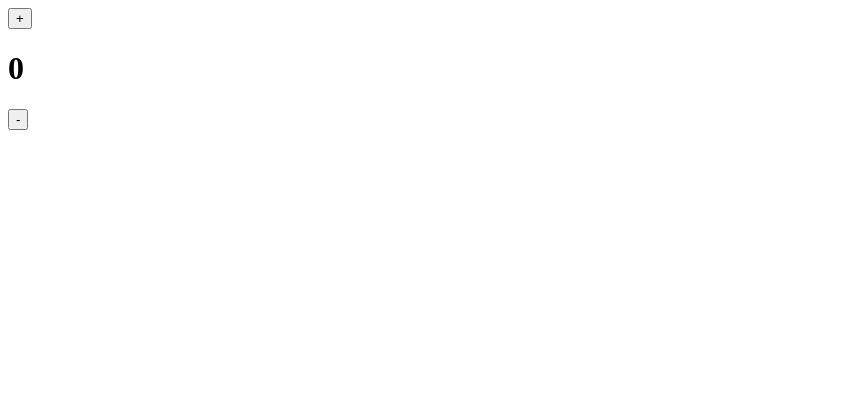
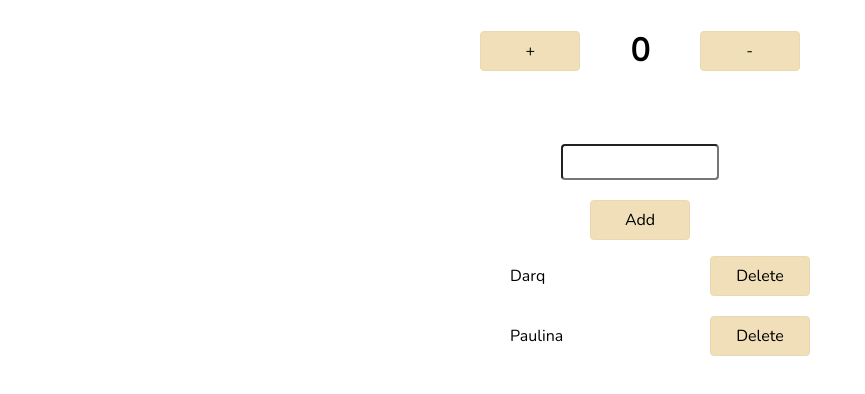
Before and after one commit to hitechcrafters/react-redux, a React app: page / in a window 1280 px wide. Shown: the whole page, without its empty margins (0-865 px from the left). Built offline with nearby package versions, Linux system fonts and the light colour scheme.

Commit message:
add second example of redux

```diff
--- /dev/null
+++ b/app/actions/userActions.js
@@ -0,0 +1,18 @@
+export const FETCH_USERS = 'FETCH_USERS';
+export const ADD_USER = 'ADD_USER';
+export const DELETE_USER = 'DELETE_USER';
+
+export const fetchUsers = {
+  type: FETCH_USERS,
+};
+
+export const addUser = (userName, userId) => ({
+  type: ADD_USER,
+  name: userName,
+  id: userId,
+});
+
+export const deleteUser = userId => ({
+  type: DELETE_USER,
+  id: userId,
+});
--- a/app/components/button.js
+++ b/app/components/button.js
@@ -2,7 +2,7 @@ import React from 'react';
 
 const Button = ({ onClick, text }) => (
   <div>
-    <button onClick={onClick}>
+    <button className="btn" onClick={onClick}>
       {text}
     </button>
   </div>
--- a/app/components/app.js
+++ b/app/components/counter.js
@@ -3,12 +3,12 @@ import React, { Component } from 'react';
 import Button from './button';
 import Display from './display';
 
-const App = ({ counter, onIncrement, onDecrement }) => (
-  <div>
+const Counter = ({ counter, onIncrement, onDecrement }) => (
+  <div className="center">
     <Button text="+" onClick={onIncrement} />
     <Display value={counter} />
     <Button text="-" onClick={onDecrement} />
   </div>
 );
 
-export default App;
+export default Counter;
--- a/app/components/display.js
+++ b/app/components/display.js
@@ -1,5 +1,9 @@
 import React from 'react';
 
-const Display = ({ value }) => <h1>{value}</h1>;
+const Display = ({ value }) => (
+  <h1 className="margin-lft margin-rgt">
+    {value}
+  </h1>
+);
 
 export default Display;
--- /dev/null
+++ b/app/components/userlist.js
@@ -0,0 +1,52 @@
+import React, { Component } from 'react';
+import Button from './button';
+
+class UserList extends Component {
+  render() {
+    const { users, addUser, deleteUser } = this.props;
+    let nextId = 0;
+
+    return (
+      <div className="column margin-top50">
+        <input
+          className="input margin-bottom20"
+          ref={node => {
+            this.input = node;
+          }}
+          type="text"
+        />
+        <Button
+          text="Add"
+          onClick={() => {
+            addUser(this.input.value, nextId);
+            this.input.value = '';
+          }}
+        />
+        <div>
+          <ul className="width300">
+            {
+              users.map(user => {
+                if (user.id >= nextId) nextId = user.id + 1;
+
+                return (
+                  <li
+                    key={user.id}
+                    className="margin-bottom20 flex"
+                  >
+                    {user.name}
+                    <Button
+                      text="Delete"
+                      onClick={() => deleteUser(user.id)}
+                    />
+                  </li>
+                );
+              })
+            }
+          </ul>
+        </div>
+      </div>
+    );
+  }
+};
+
+export default UserList;
--- /dev/null
+++ b/app/containers/CounterContainer.js
@@ -0,0 +1,24 @@
+import React, { Component } from 'react';
+import { connect } from 'react-redux';
+
+import { increaseCounter, decreaseCounter } from '../actions/counterActions';
+import Counter from '../components/counter';
+
+
+const mapStateToProps = (state) => ({
+  counter: state.counter.counter,
+});
+
+const mapDispatchToProps = (dispatch) => {
+  return {
+    onIncrement: () => dispatch(increaseCounter),
+    onDecrement: () => dispatch(decreaseCounter),
+  };
+};
+
+const CounterContainer = connect(
+  mapStateToProps,
+  mapDispatchToProps
+)(Counter);
+
+export default CounterContainer;
--- /dev/null
+++ b/app/containers/UserListContainer.js
@@ -0,0 +1,25 @@
+import React, { Component } from 'react';
+import { connect } from 'react-redux';
+
+import { addUser, deleteUser } from '../actions/userActions';
+import UserList from '../components/userlist';
+
+
+const mapStateToProps = (state) => ({
+    users: state.user.users,
+  }
+);
+
+const mapDispatchToProps = (dispatch) => {
+  return {
+    addUser: (userName, userId) => dispatch(addUser(userName, userId)),
+    deleteUser: (userId) => dispatch(deleteUser(userId)),
+  };
+};
+
+const UserListContainer = connect(
+  mapStateToProps,
+  mapDispatchToProps
+)(UserList);
+
+export default UserListContainer;
--- a/app/containers/appContainer.js
+++ b/app/containers/appContainer.js
@@ -1,24 +1,13 @@
 import React, { Component } from 'react';
-import { connect } from 'react-redux';
 
-import { increaseCounter, decreaseCounter } from '../actions/action';
-import App from '../components/app';
+import CounterContainer from './CounterContainer';
+import UserListContainer from './UserListContainer';
 
-
-const mapStateToProps = (state) => ({
-  counter: state.counter.counter,
-});
-
-const mapDispatchToProps = (dispatch) => {
-  return {
-    onIncrement: () => dispatch(increaseCounter),
-    onDecrement: () => dispatch(decreaseCounter),
-  };
-};
-
-const AppContainer = connect(
-  mapStateToProps,
-  mapDispatchToProps
-)(App);
+const AppContainer = () => (
+  <div>
+    <CounterContainer />
+    <UserListContainer />
+  </div>
+);
 
 export default AppContainer;
--- a/app/reducers/counter.js
+++ b/app/reducers/counter.js
@@ -1,6 +1,4 @@
-import { combineReducers } from 'redux'
-
-import { INCREASE_COUNTER, DECREASE_COUNTER } from "../actions/action";
+import { INCREASE_COUNTER, DECREASE_COUNTER } from "../actions/counterActions";
 
 const initialState = {
   counter: 0,
@@ -23,8 +21,4 @@ const counter = (state = initialState, action) => {
   }
 }
 
-const counterApp = combineReducers({
-  counter,
-});
-
-export default counterApp;
+export default counter;
--- /dev/null
+++ b/app/reducers/reducer.js
@@ -0,0 +1,10 @@
+import { combineReducers } from 'redux'
+import counter from './counter';
+import user from './user';
+
+const reducer = combineReducers({
+  counter,
+  user,
+});
+
+export default reducer;
--- /dev/null
+++ b/app/reducers/user.js
@@ -0,0 +1,43 @@
+import { FETCH_USERS, ADD_USER, DELETE_USER } from "../actions/userActions";
+
+const initialState = {
+  users: [
+    {
+      name: 'Darq',
+      id: 0,
+    },
+    {
+      name: 'Paulina',
+      id: 1,
+    },
+  ],
+};
+
+const user = (state = initialState, action) => {
+  switch (action.type) {
+    case FETCH_USERS:
+      return state;
+    case ADD_USER:
+      return {
+        ...state,
+        users: [
+          ...state.users,
+          {
+            name: action.name,
+            id: action.id,
+          },
+        ],
+      };
+    case DELETE_USER:
+      return {
+        ...state,
+        users: [
+          ...state.users.filter(user => user.id !== action.id),
+        ],
+      }
+    default:
+      return state;
+  }
+}
+
+export default user;
--- a/index.html
+++ b/index.html
@@ -2,6 +2,8 @@
 <html>
   <head>
     <title>React - Redux</title>
+    <link href="https://fonts.googleapis.com/css?family=Nunito" rel="stylesheet">
+    <link href="./style.css" rel="stylesheet">
   </head>
   <body>
     <div id="app"></div>
--- a/index.js
+++ b/index.js
@@ -4,8 +4,8 @@ import { Provider } from 'react-redux';
 import { createStore, applyMiddleware } from 'redux';
 import { createLogger } from 'redux-logger';
 
-import AppContainer from './app/containers/appContainer';
-import reducer from './app/reducers/counter';
+import AppContainer from './app/containers/AppContainer';
+import reducer from './app/reducers/reducer';
 
 const middleware = applyMiddleware(createLogger());
 const store = createStore(reducer, middleware);
--- a/package.json
+++ b/package.json
@@ -10,8 +10,10 @@
     "dev": "./node_modules/.bin/webpack-dev-server --config ./webpack/webpack.config.js"
   },
   "dependencies": {
+    "antd": "^3.2.3",
     "react": "^16.2.0",
     "react-dom": "^16.2.0",
+    "react-materialize": "^2.0.7",
     "react-redux": "^5.0.6",
     "redux": "^3.7.2",
     "redux-logger": "^3.0.6",
--- /dev/null
+++ b/style.css
@@ -0,0 +1,65 @@
+* {
+  font-family: 'Nunito';
+}
+
+.btn {
+  min-width: 100px;
+  min-height: 40px;
+  background-color: #f1dfb9;
+  border: 1px solid #ead8af;
+  border-radius: 4px;
+  font-size: 16px;
+}
+
+.input {
+  width: 150px;
+  height: 30px;
+  border-radius: 4px;
+  font-size: 15px;
+}
+
+.center {
+  display: flex;
+  justify-content: center;
+  align-items: center;
+}
+
+.margin-lft {
+  margin-left: 50px;
+}
+
+.margin-lft20 {
+  margin-left: 20px;
+}
+
+.margin-rgt {
+  margin-right: 50px;
+}
+
+.margin-top50 {
+  margin-top: 50px;
+}
+
+.margin-bottom20 {
+  margin-bottom: 20px;
+}
+
+.column {
+  display: flex;
+  flex-direction: column;
+  align-items: center;
+}
+
+.flex {
+  display: flex;
+  justify-content: space-between;
+  align-items: center;
+}
+
+.width300 {
+  width: 300px;
+}
+
+.width200 {
+  width: 200px;
+}
```
Also changed, not shown: app/actions/counterActions.js (renamed from app/actions/action.js), 1 other file.
